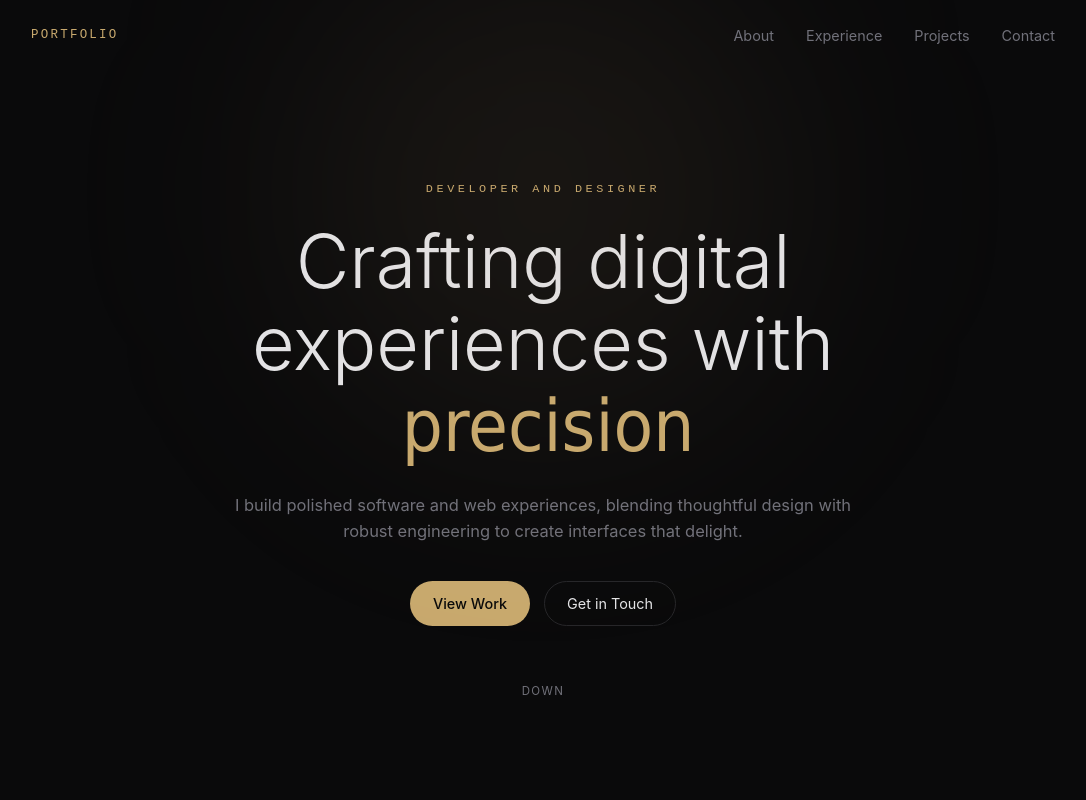
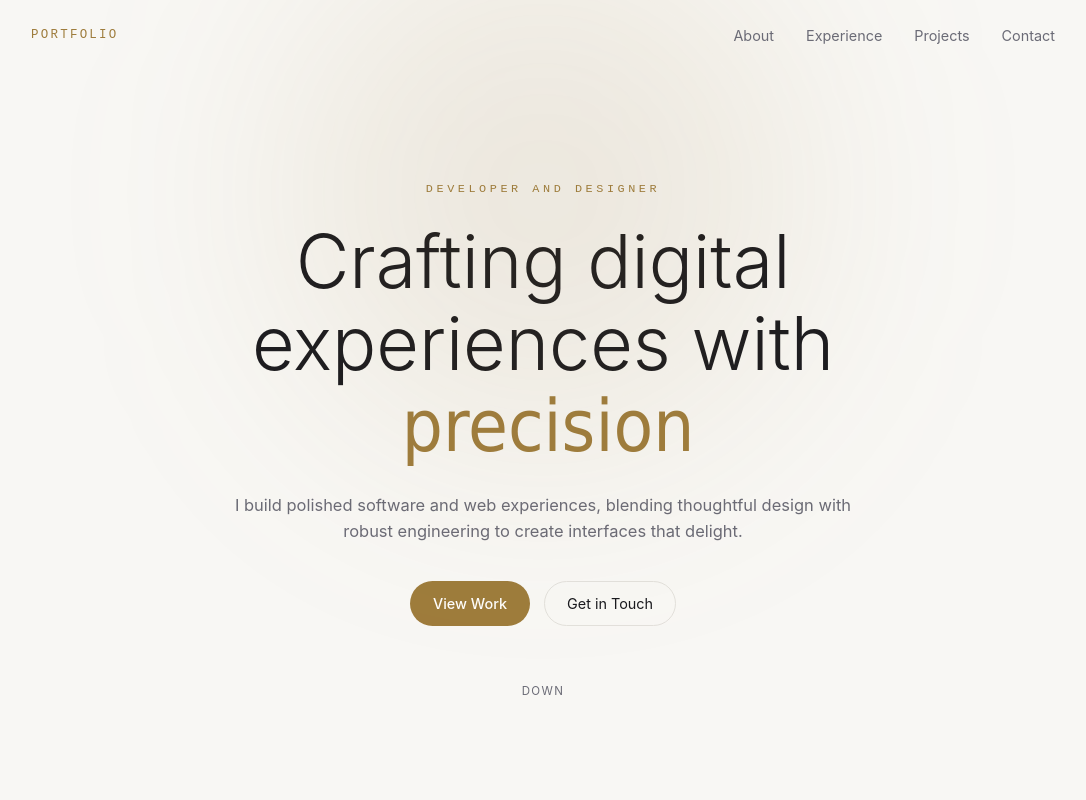
Before and after one commit to Subh-01-ops/happy-birthday, a plain HTML site: page index.html in a window 1280 px wide. Shown: the top 800 px of the page, without its empty margins (97-1183 px from the left). Drawn offline with Linux system fonts and the light colour scheme.

Commit message:
Update index.html

```diff
--- a/index.html
+++ b/index.html
@@ -6,11 +6,13 @@
   <meta name="description" content="Portfolio - Developer and Designer" />
   <title>Portfolio - Developer and Designer</title>
   <link rel="stylesheet" href="styles.css" />
+  <link rel="stylesheet" href="light-mode.css" />
+
 </head>
 <body>
   <header class="site-header" id="site-header">
     <nav class="container nav">
-      <a href="#home" class="brand">Portfolio</a>
+      <a href="#home" id="light-switch" class="brand">Portfolio</a>
 
       <button class="menu-toggle" id="menu-toggle" aria-label="Open menu" aria-expanded="false">
         Menu
```
